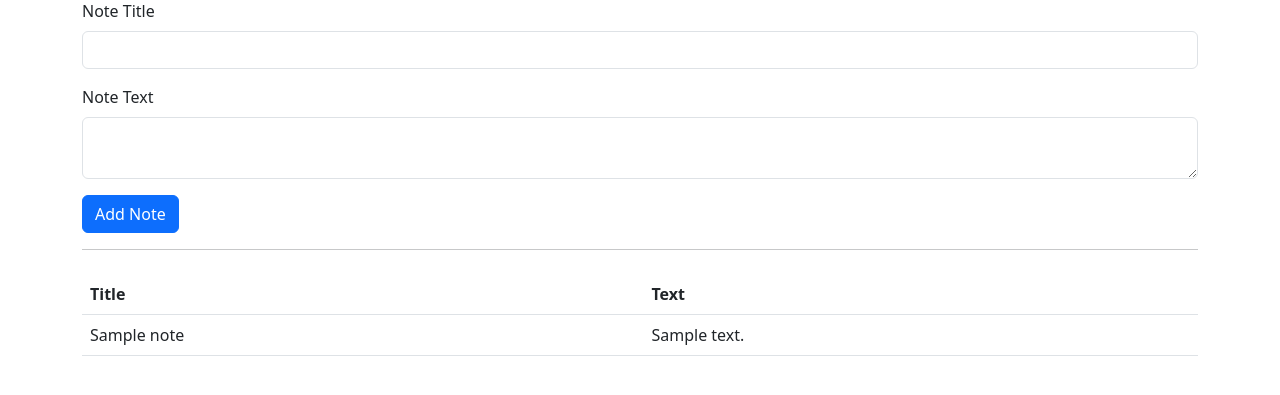
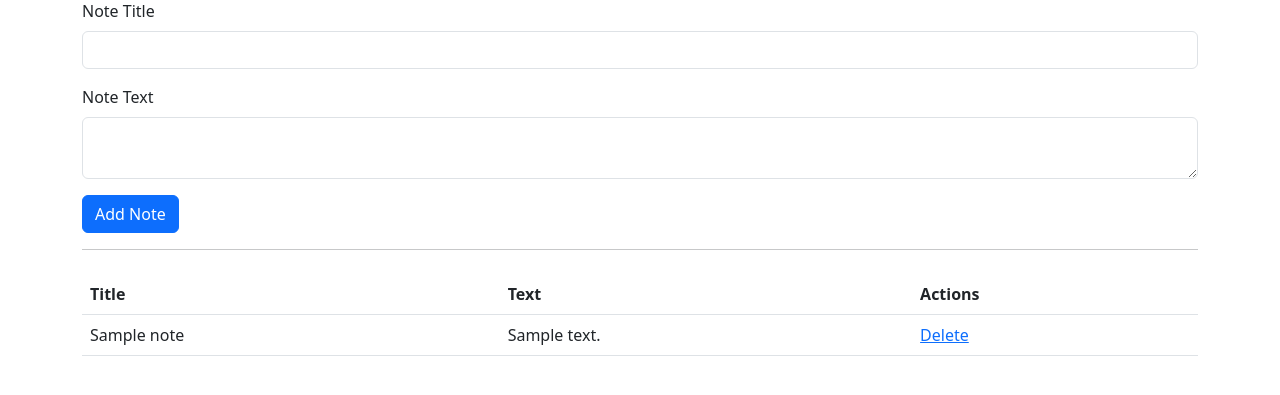
Before and after one commit to jakobrobert/openai-experiments, a Django app: a page that uses note_lists/templates/note_list.html in a window 1280 px wide. Shown: the part 73-468 px from the top of the page. Run offline with Django 5.2, Linux system fonts and the light colour scheme; tables that the repository leaves empty hold one stand-in row (values such as "Sample post").

Commit message:
Implement delete action in note_list view

```diff
--- a/note_lists/templates/note_list.html
+++ b/note_lists/templates/note_list.html
@@ -30,6 +30,7 @@
                 <tr>
                     <th>Title</th>
                     <th>Text</th>
+                    <th>Actions</th>
                 </tr>
             </thead>
             <tbody>
@@ -37,6 +38,8 @@
                     <tr>
                         <td>{{ note.title }}</td>
                         <td>{{ note.text }}</td>
+                        <!-- TODO Use icon instead -->
+                        <td><a href="{% url 'delete_note' note.id %}">Delete</a></td>
                     </tr>
                 {% endfor %}
             </tbody>
--- a/note_lists/templates/note_lists.html
+++ b/note_lists/templates/note_lists.html
@@ -30,7 +30,6 @@
             <tbody>
                 {% for note_list in note_lists %}
                     <tr>
-                        <!-- TODO Add link to NoteList view which shows all the notes in a table -->
                         <td><a href="{% url 'note_list' note_list.pk %}">{{ note_list.title }}</a></td>
                     </tr>
                 {% endfor %}
--- a/note_lists/urls.py
+++ b/note_lists/urls.py
@@ -3,8 +3,10 @@ from django.urls import path
 from . import views
 
 urlpatterns = [
+    # TODO Maybe rename urls & names for consistency, e.g. get_note_lists, also note_list_id instead of pk to be explicit
     path('', views.note_lists, name='note_lists'),
     path('add/', views.add_note_list, name='add_note_list'),
     path('<int:pk>/', views.note_list, name='note_list'),
     path('<int:pk>/add/', views.add_note, name='add_note'),
+    path('notes/<int:note_id>/delete/', views.delete_note, name='delete_note'),
 ]
--- a/note_lists/views.py
+++ b/note_lists/views.py
@@ -28,3 +28,11 @@ def add_note(request, pk):
     note_list = get_object_or_404(NoteList, pk=pk)
     Note.objects.create(title=title, text=text, note_list=note_list)
     return redirect('note_list', pk=pk)
+
+
+# TODO require delete?
+def delete_note(request, note_id):
+    note = get_object_or_404(Note, id=note_id)
+    note_list_id = note.note_list.id
+    note.delete()
+    return redirect('note_list', pk=note_list_id)
```
